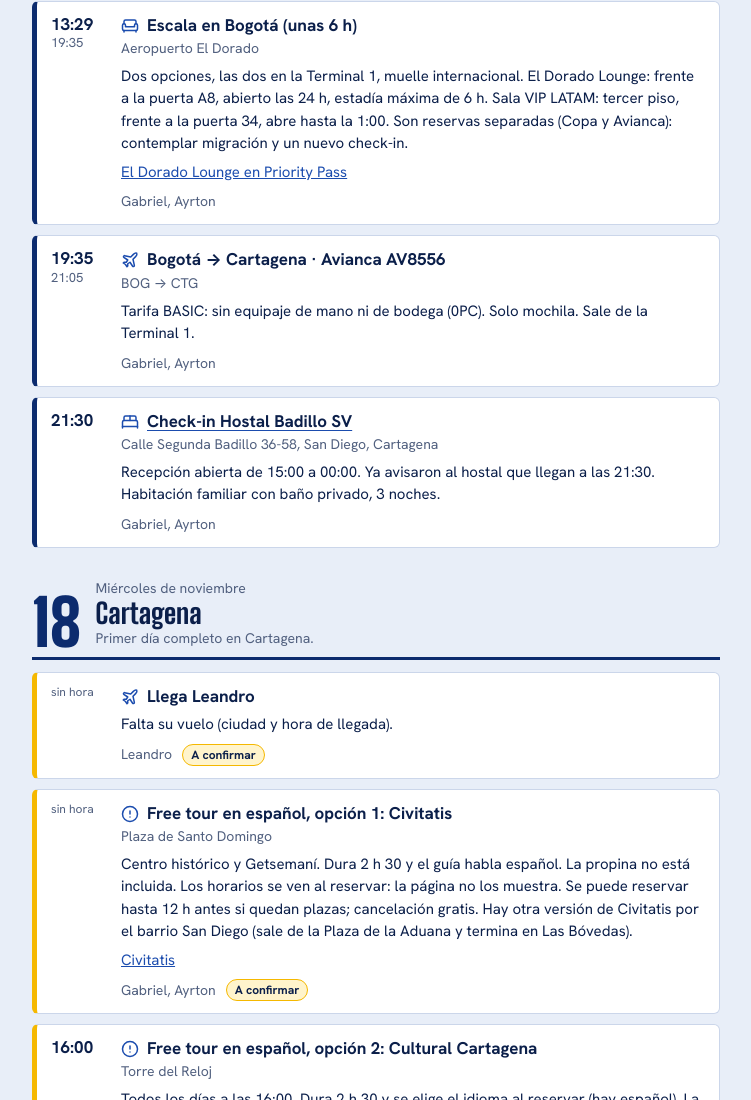
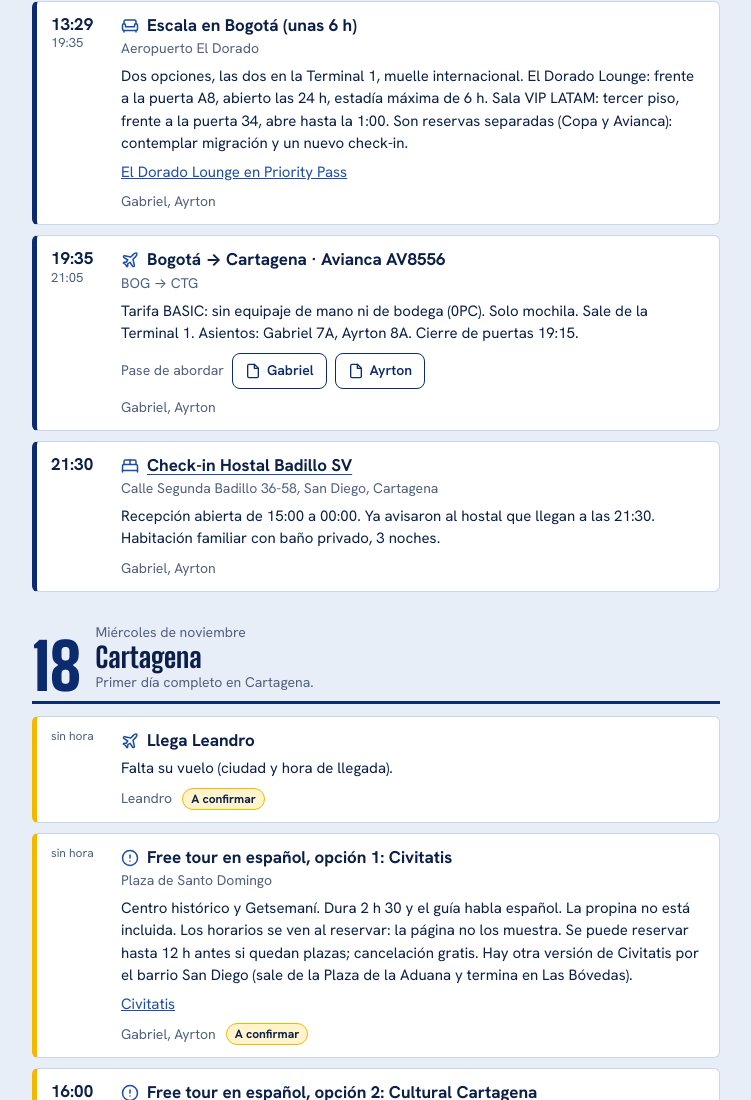
Before and after one commit to gcotegit/lasudacaesmiobsesion, a plain HTML site: page index.html in a window 1280 px wide. Shown: the part 1716-2816 px from the top of the page, without its empty margins (264-1015 px from the left). Drawn offline with Linux system fonts and the light colour scheme.

Commit message:
Pases de abordar de Avianca BOG-CTG con botón por persona y asientos
Co-Authored-By: Claude Sonnet 5.5 <noreply@anthropic.com>
Claude-Session: https://claude.ai/code/session_01HATWUyf1AvVhC2zNZLVWLq

```diff
--- a/datos.js
+++ b/datos.js
@@ -10,6 +10,7 @@
              estado = confirmado | a confirmar | pendiente
              fin_dia_siguiente = true si llega al otro día (muestra +1)
    - Los eventos se ordenan por fecha y por "orden".
+   - Pases de abordar: pases: [ { nombre: "Gabriel", archivo: "pases/xxx.pdf" } ] (botón por persona).
    - La página es pública: no cargues pasaportes, DNI ni códigos de reserva.
    ============================================================ */
 window.DATOS = {
@@ -78,7 +79,8 @@ window.DATOS = {
     { fecha: "2026-11-17", orden: 5, hora: "19:35", hora_fin: "21:05", fin_dia_siguiente: false, tipo: "vuelo", estado: "confirmado",
       titulo: "Bogotá → Cartagena · Avianca AV8556",
       lugar: "BOG → CTG",
-      detalle: "Tarifa BASIC: sin equipaje de mano ni de bodega (0PC). Solo mochila. Sale de la Terminal 1.",
+      detalle: "Tarifa BASIC: sin equipaje de mano ni de bodega (0PC). Solo mochila. Sale de la Terminal 1. Asientos: Gabriel 7A, Ayrton 8A. Cierre de puertas 19:15.",
+      pases: [ { nombre: "Gabriel", archivo: "pases/4RUzHKjI-VKzqcKZlwznDWIY.pdf" }, { nombre: "Ayrton", archivo: "pases/9qzfxHI_a-kivfT9JYaCuz3b.pdf" } ],
       personas: "Gabriel, Ayrton" },
     { fecha: "2026-11-17", orden: 6, hora: "21:30", hora_fin: null, fin_dia_siguiente: false, tipo: "hotel", estado: "confirmado",
       mapa: "Hostal Badillo SV, Calle Segunda Badillo 36-58, San Diego, Cartagena",
--- a/index.html
+++ b/index.html
@@ -97,6 +97,9 @@ h3{margin:22px 0 8px;font-size:15px;font-weight:700;color:var(--gris)}
 .ev-lugar{margin:2px 0 0;color:var(--gris);font-size:14px}
 .ev-detalle{margin:6px 0 0;font-size:15px}
 .ev-titulo a{color:inherit;text-decoration-color:var(--azul-2);text-underline-offset:3px}
+.pases{display:flex;flex-wrap:wrap;gap:6px 8px;align-items:center;margin:8px 0 0;font-size:14px;color:var(--gris)}
+.pases a{display:inline-flex;align-items:center;gap:6px;min-height:36px;padding:0 12px;border:1.5px solid var(--azul);border-radius:8px;color:var(--azul);font-weight:600;text-decoration:none}
+.pases a svg{width:16px;height:16px}
 .ev-pie{display:flex;flex-wrap:wrap;gap:6px 10px;align-items:center;margin:8px 0 0;font-size:14px;color:var(--gris)}
 .tag{padding:0 8px;border-radius:999px;font-size:12px;font-weight:700;line-height:20px;background:#FFF4CC;color:var(--tinta);border:1px solid var(--oro)}
 .tag.pendiente{background:#EEE6F8;border-color:var(--pend);color:var(--pend)}
@@ -178,6 +181,10 @@ footer p{margin:0;padding:18px 0}
     ? `<a href="https://www.google.com/maps/search/?api=1&query=${encodeURIComponent(e.mapa)}" target="_blank" rel="noopener">${esc(e.titulo)}</a>`
     : esc(e.titulo);
 
+  const pasesHTML = e => (Array.isArray(e.pases) && e.pases.length)
+    ? `<p class="pases"><span>Pase de abordar</span>${e.pases.filter(p => /^pases\/[\w.-]+\.pdf$/.test(p.archivo || '')).map(p => `<a href="${esc(p.archivo)}" target="_blank" rel="noopener"><svg viewBox="0 0 24 24" fill="none" stroke="currentColor" stroke-width="2" stroke-linecap="round" stroke-linejoin="round" aria-hidden="true"><path d="M14 2H6a2 2 0 0 0-2 2v16a2 2 0 0 0 2 2h12a2 2 0 0 0 2-2V8z"/><path d="M14 2v6h6"/></svg>${esc(p.nombre)}</a>`).join('')}</p>`
+    : '';
+
   function evHTML(e) {
     const h = hhmm(e.hora), hf = hhmm(e.hora_fin);
     const tiempo = h
@@ -193,6 +200,7 @@ footer p{margin:0;padding:18px 0}
         <p class="ev-titulo">${ICONOS[tipo]}<span><span class="sr">${TIPOS[tipo]}: </span>${tituloHTML(e)}</span></p>
         ${e.lugar ? `<p class="ev-lugar">${esc(e.lugar)}</p>` : ''}
         ${e.detalle ? `<p class="ev-detalle">${esc(e.detalle)}</p>` : ''}
+        ${pasesHTML(e)}
         ${linkOk(e.enlace) ? `<p class="ev-detalle"><a href="${esc(e.enlace)}" target="_blank" rel="noopener">${esc(e.enlace_texto || 'Abrir enlace')}</a></p>` : ''}
         ${(e.personas || tag) ? `<p class="ev-pie">${e.personas ? `<span>${esc(e.personas)}</span>` : ''}${tag}</p>` : ''}
       </div>
```
Also changed, not shown: 2 other files.
